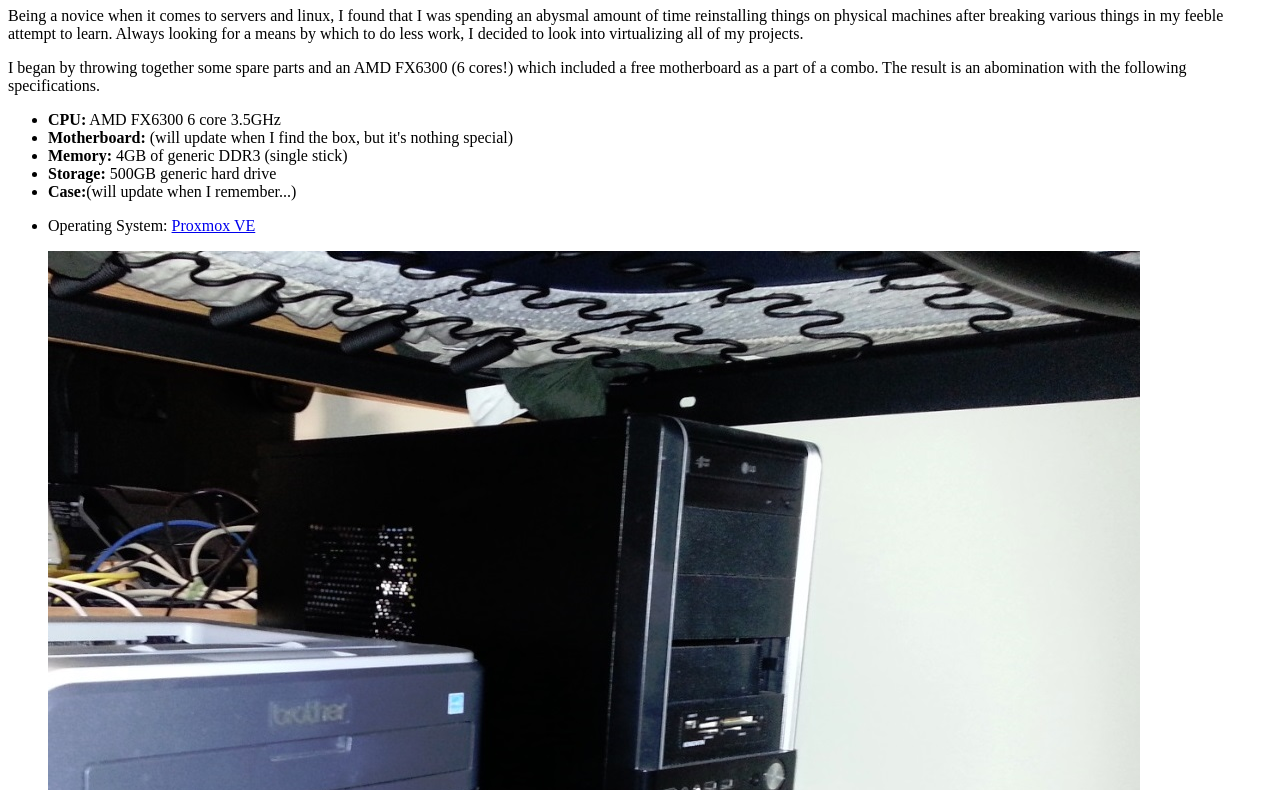
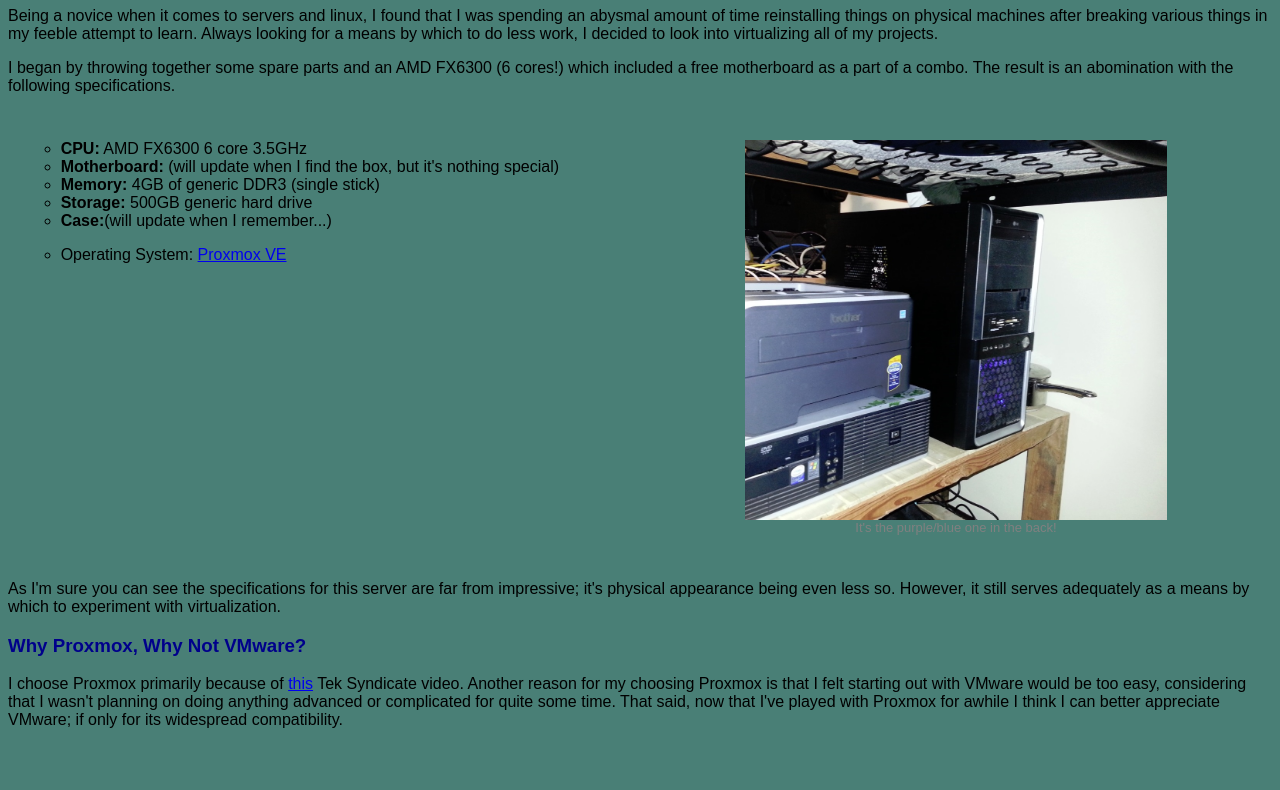
Before and after one commit to joethe/joethe.github.io, a website: page virtualizationPlayground.html in a window 1280 px wide. Shown: the part 73-863 px from the top of the page. After the commit the page ends 818 px from the top, so only its background shows below. Drawn offline with Linux system fonts and the light colour scheme.

Commit message:
Misc. content edits.

```diff
--- a/virtualizationPlayground.html
+++ b/virtualizationPlayground.html
@@ -1,5 +1,9 @@
 <!DOCTYPE html>
 <html>
+<head>
+    <link rel="stylesheet" href="styles/mainStyle.css" type="text/css">
+</head>
+
 <h1>Playing with virtualization</h1>
 <p>
     Being a novice when it comes to servers and linux, I found that I was spending an abysmal amount of time reinstalling things on physical machines
@@ -11,6 +15,8 @@
     specifications.
 </p>
 
+<div class="row">
+    <div>
         <ul>
             <li><b>CPU:</b> AMD FX6300 6 core 3.5GHz</li>
             <li><b>Motherboard:</b> (will update when I find the box, but it's nothing special)</li>
@@ -18,15 +24,23 @@
             <li><b>Storage:</b> 500GB generic hard drive</li>
             <li><b>Case:</b>(will update when I remember...)</li>
         </ul>
-
         <ul>
             <li>Operating System: <a href="https://www.proxmox.com/proxmox-ve">Proxmox VE</a></li>
         </ul>
 
-<figure class="centerCaption smallImage">
+    </div>
+    <div>
+        <figure class="centerCaption">
             <img src="assets/images/proxmoxServer.jpg">
             <figcaption>It's the purple/blue one in the back!</figcaption>
         </figure>
+    </div>
+</div>
+
+
+
+
+
 
 <p>
     As I'm sure you can see the specifications for this server are far from impressive; it's physical appearance being even less so. However, it still
```
Also changed, not shown: mics2014.html (+7 -0 lines). Lines whose indentation alone changed are shown as unchanged.
